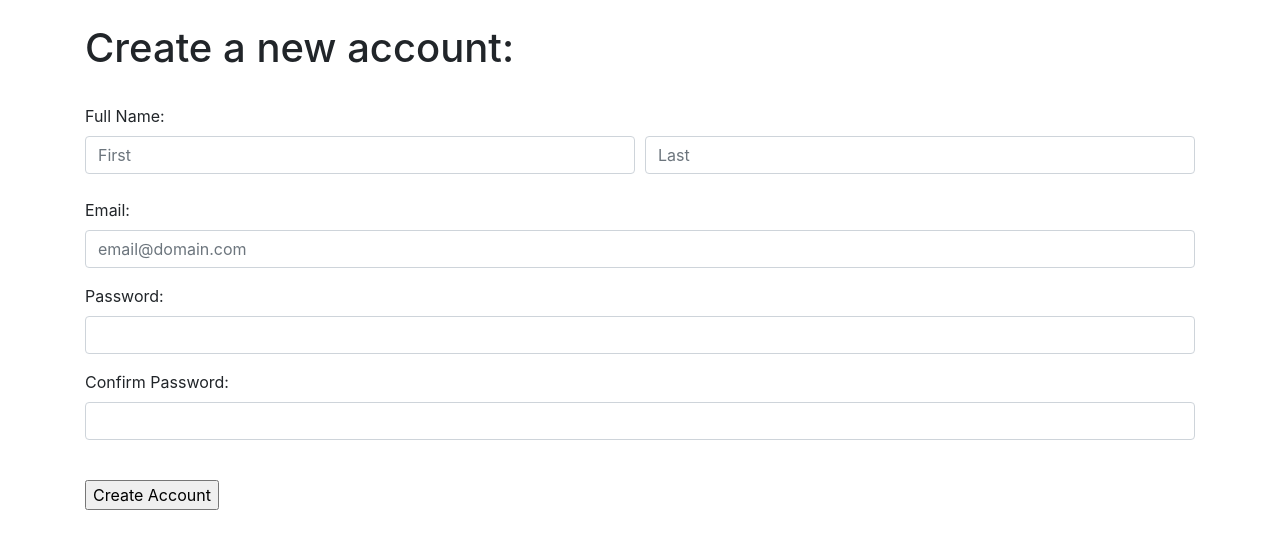
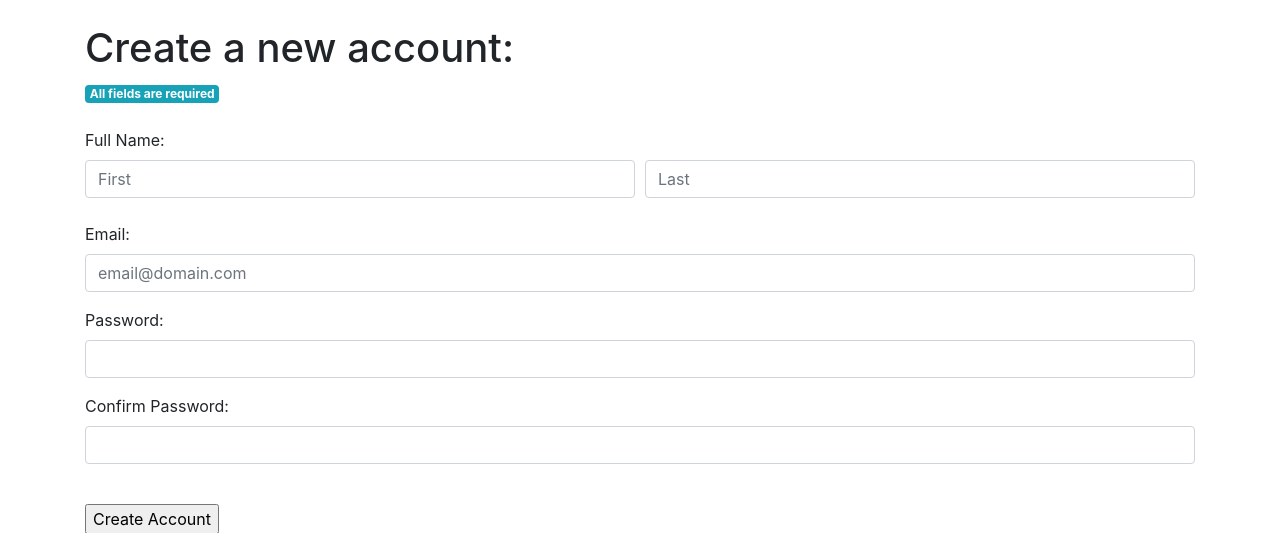
Before and after one commit to msawatzky75/r8mydog, a PHP site: page /register in a window 1280 px wide. Shown: the part 56-589 px from the top of the page. Run offline with PHP 8.4, Linux system fonts and the light colour scheme; some libraries are stand-ins or nearby versions.

Commit message:
Displays error messages based on error in $_GET

```diff
--- a/r8mydog/register/index.php
+++ b/r8mydog/register/index.php
@@ -7,11 +7,35 @@
 <body>
 	<?php require '../snippet/header.php'; ?>
 	<section class="container">
-		<br/><h1>Create a new account:</h1><br/>
+		<br/><h1>Create a new account:</h1>
+		<small class="badge badge-info">All fields are required</small>
+		<br/><br/>
 
+		<!--
+		possible messages:
+			success
+			invalidemail
+			incorrectpassword
+			userexists
+		-->
 		<?php if(isset($_GET["success"])) : ?>
 			<div class="alert alert-success" role="alert">
 				<strong>Success!</strong> <?=$_SESSION['fname']?>, <a href="/profile">Your account</a> has been made!
+			</div>
+		<?php endif; ?>
+		<?php if(isset($_GET["invalidemail"])) : ?>
+			<div class="alert alert-danger" role="alert">
+				<strong>Invalid email!</strong> Your email is invalid!
+			</div>
+		<?php endif; ?>
+		<?php if(isset($_GET["incorrectpassword"])) : ?>
+			<div class="alert alert-danger" role="alert">
+				<strong>Wrong password!</strong> Your passwords do not match!
+			</div>
+		<?php endif; ?>
+		<?php if(isset($_GET["userexists"])) : ?>
+			<div class="alert alert-danger" role="alert">
+				<strong>Already exists!</strong> That email is connected to an account already!
 			</div>
 		<?php endif; ?>
 
@@ -20,22 +44,23 @@
 			<div class="form-row">
 				<div class="col">
 					<label>Full Name:</label>
+					<!-- <small class="badge badge-danger">*</small> we could do this -->
 				</div>
 			</div>
 
 			<div class="form-row">
 				<div class="col">
-					<input id="fname" class="form-control" type="text" name="fname" placeholder="First" required/>
+					<input id="fname" class="form-control" type="text" name="fname" placeholder="First" <?= isset($_GET['fname']) ? 'value="'.$_GET['fname'].'"' : '' ?> required/>
 				</div>
 				<div class="col">
-					<input id="lname" class="form-control" type="text" name="lname" placeholder="Last" required/>
+					<input id="lname" class="form-control" type="text" name="lname" placeholder="Last" <?= isset($_GET['lname']) ? 'value="'.$_GET['lname'].'"' : '' ?> required/>
 				</div>
 			</div>
 			<br>
 
 			<div class="form-group">
 				<label for="email">Email:</label>
-				<input id="email" class="form-control" type="email" name="email" placeholder="email@domain.com" required/>
+				<input id="email" class="form-control" type="email" name="email" placeholder="email@domain.com" <?= isset($_GET['email']) ? 'value="'.$_GET['email'].'"' : '' ?> required/>
 			</div>
 
 			<div class="form-group">
```
